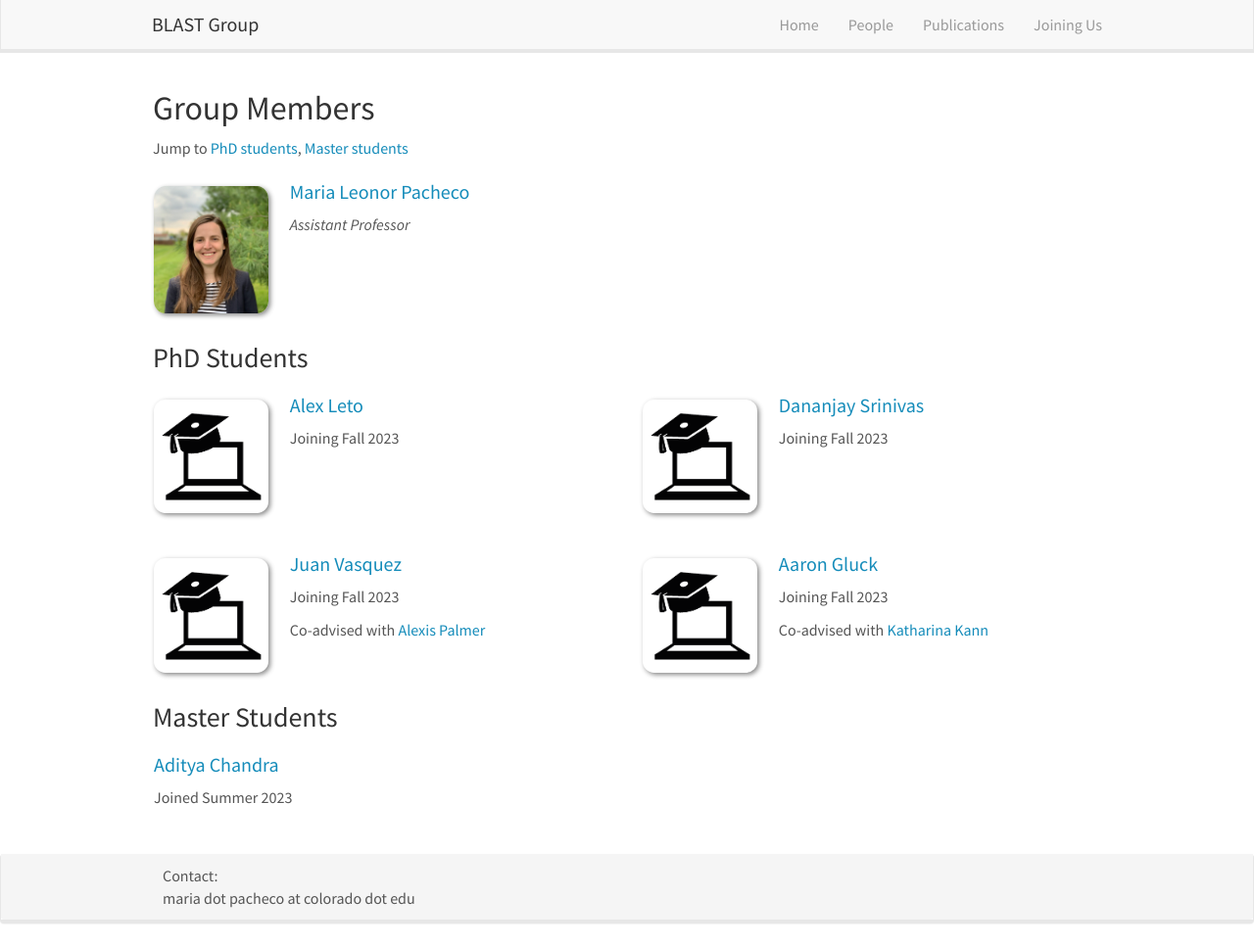
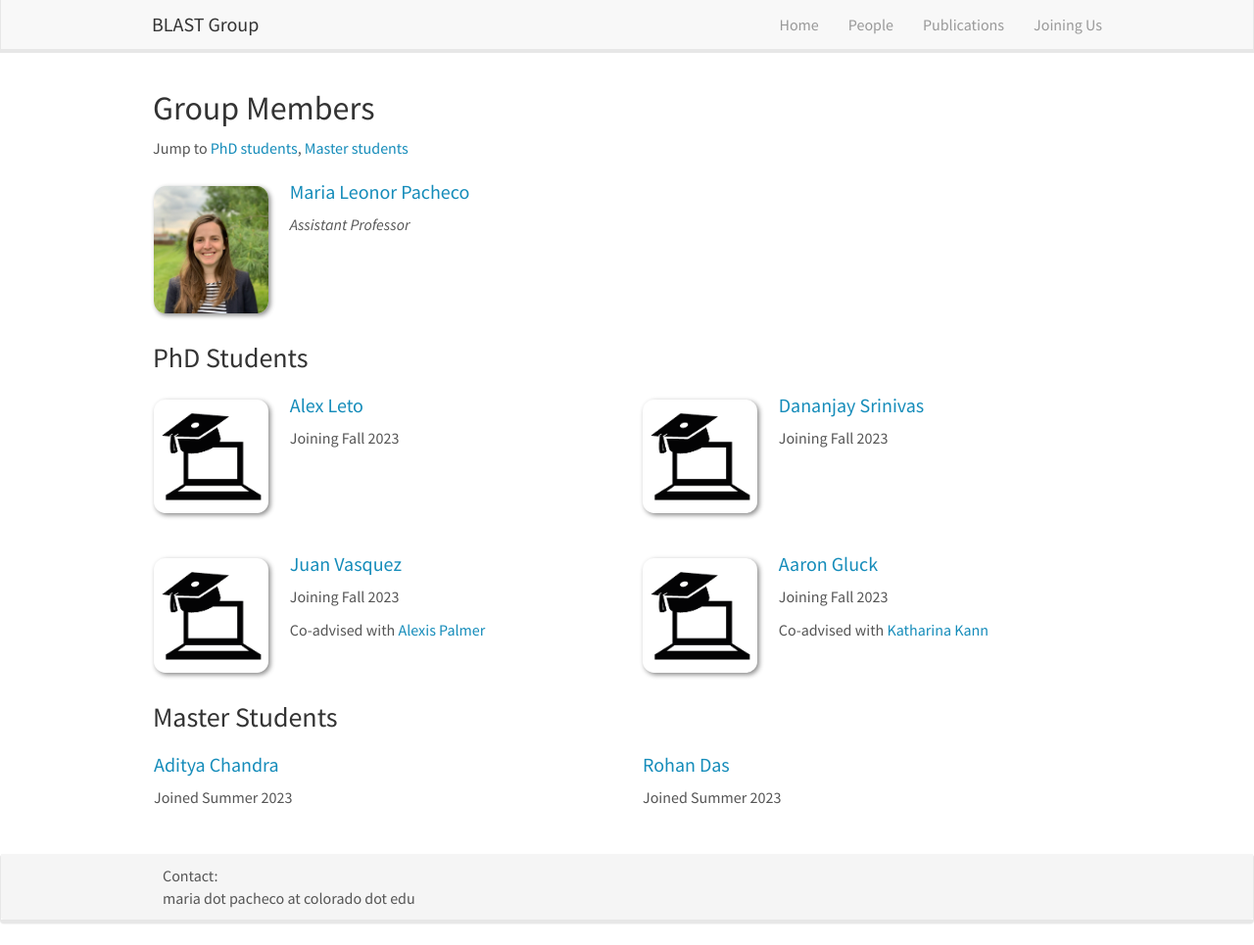
Before and after one commit to blast-cu/blast-cu.github.io, a Jekyll site: the page built from _pages/team.md, in a window 1280 px wide and 965 px high. Shown: the whole window at 98% size. Built offline with Jekyll 4.4.1, drawn with Linux system fonts in a browser that asks for light colours; nearby versions of some CDN libraries.

Commit message:
Update master.yml

```diff
--- a/_data/master.yml
+++ b/_data/master.yml
@@ -11,3 +11,7 @@
 - name: Aditya Chandra
   homepage: https://blast-cu.github.io/team/#masters
   info: Joined Summer 2023
+
+- name: Rohan Das
+  homepage: https://blast-cu.github.io/team/#masters
+  info: Joined Summer 2023
```
